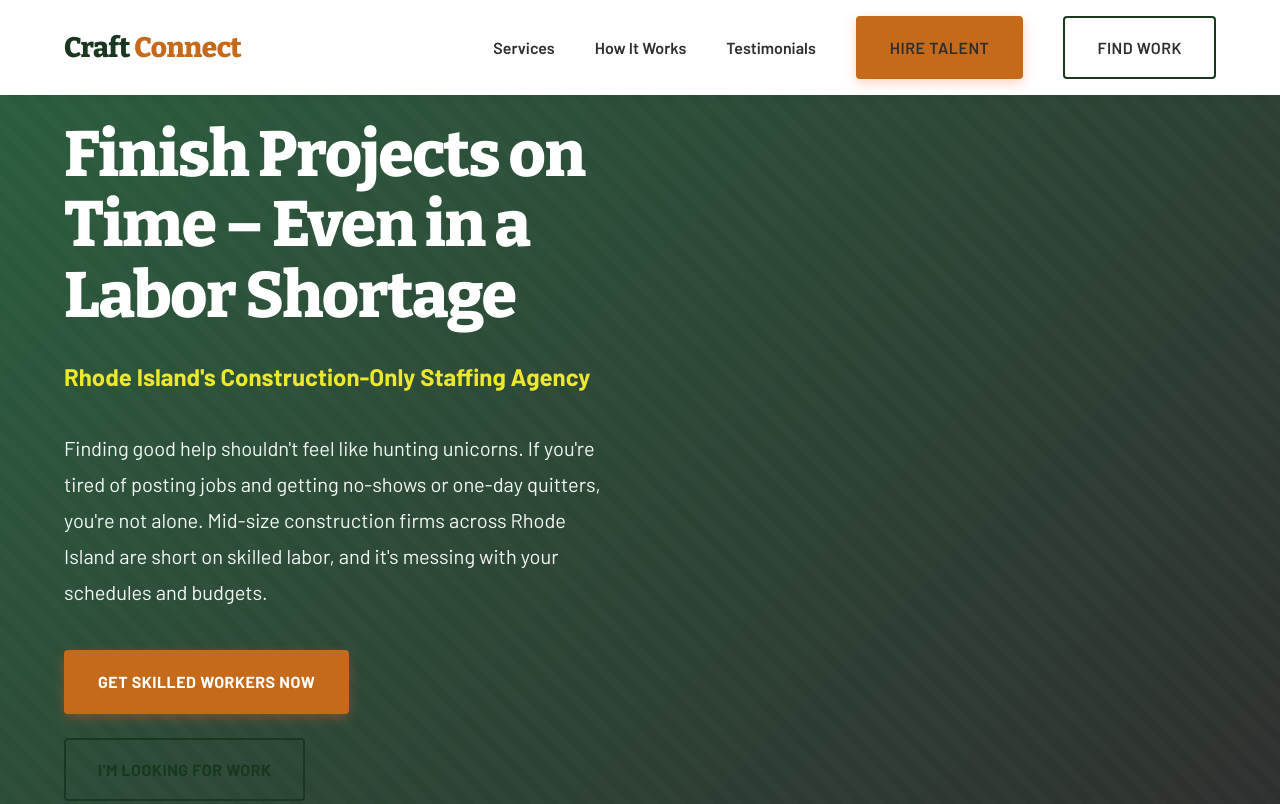
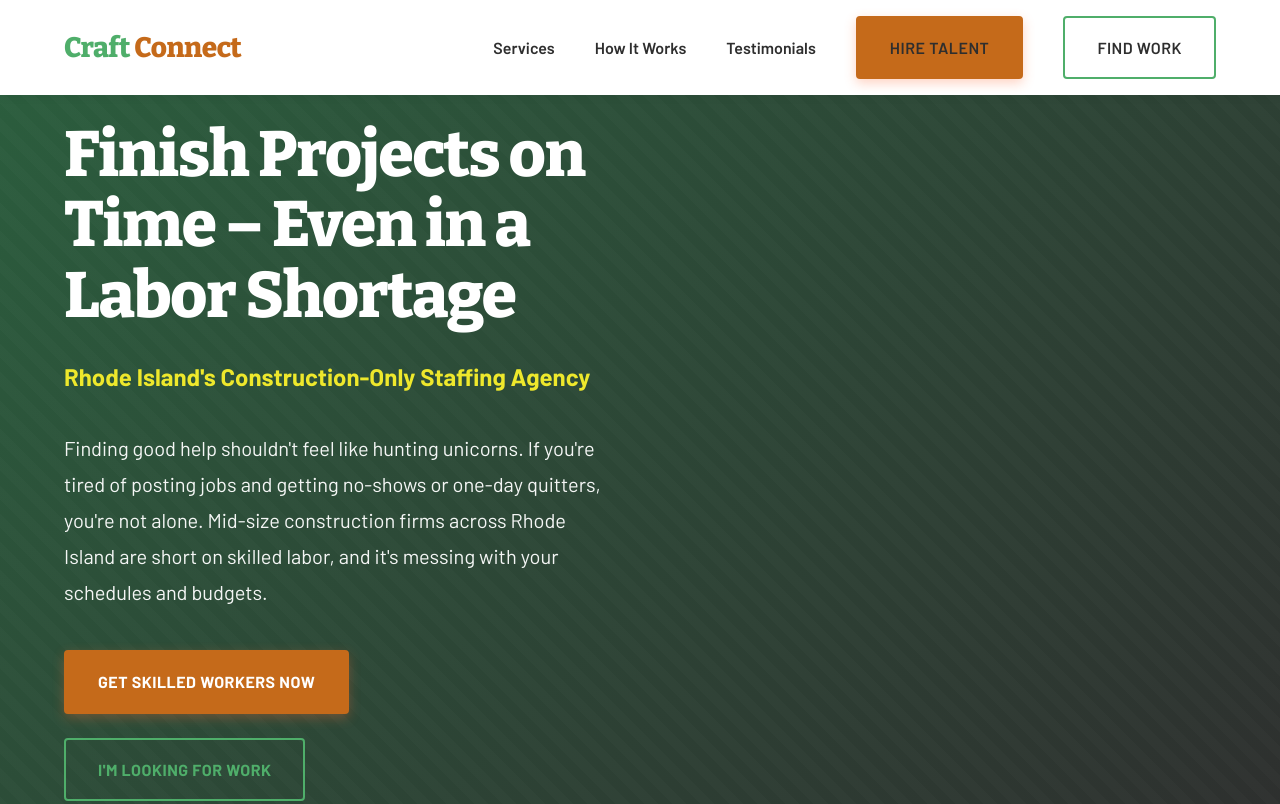
Before and after one commit to craftconnectllc/craftconnectstaffing, a website: page index.html in a window 1280 px wide. Shown: the top 804 px of the page. Drawn offline with nearby package versions, Linux system fonts and the light colour scheme.

Commit message:
Update style.css

```diff
--- a/css/style.css
+++ b/css/style.css
@@ -22,7 +22,7 @@
 
     /* Functional Colors Mapped */
     --primary-orange: #C56A1A;   /* Spicy Paprika - main CTAs */
-    --primary-blue: #19381F;     /* Palm Leaf - replaced blue with earthy tone */
+    --primary-blue: #4FAE6A;     /* Palm Leaf - replaced blue with earthy tone */
     --accent-yellow: #EEE82C;    /* Canary Yellow - highlights */
 
     /* Neutrals: Industrial grays */
```
